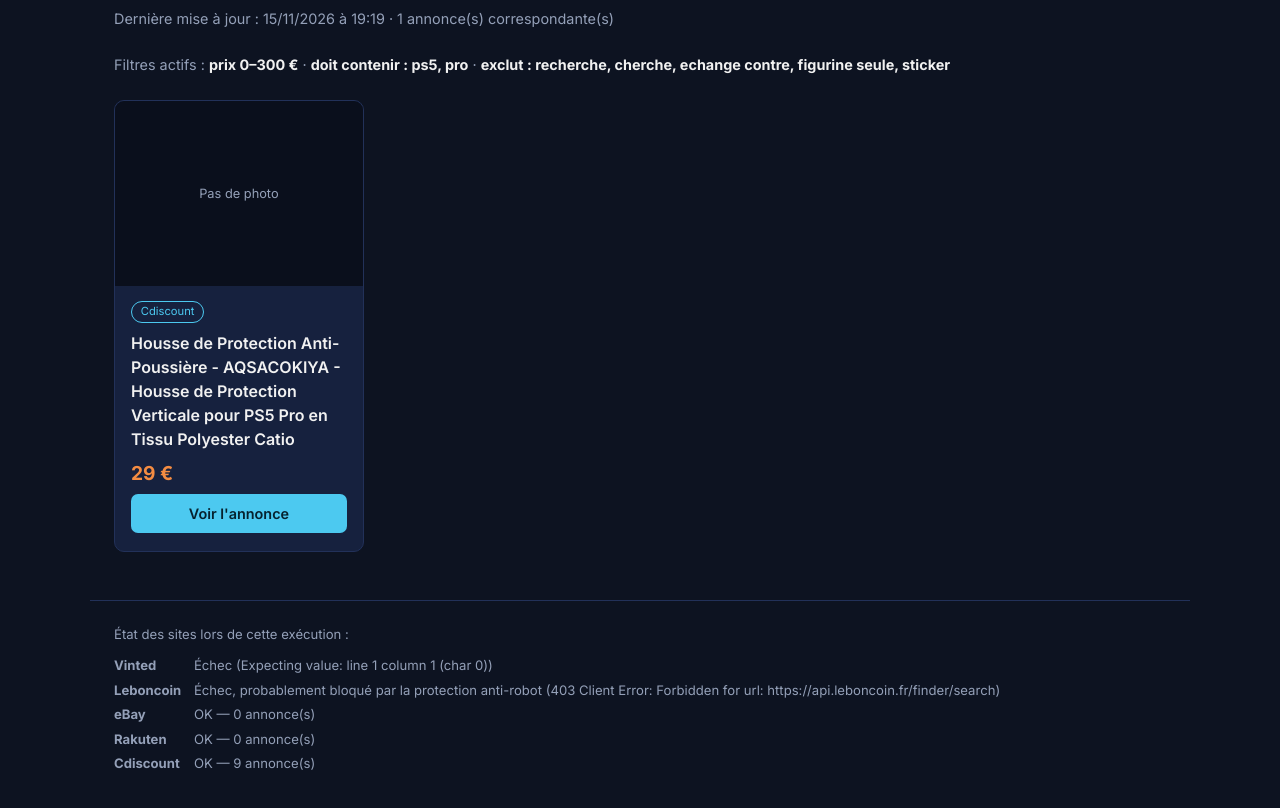
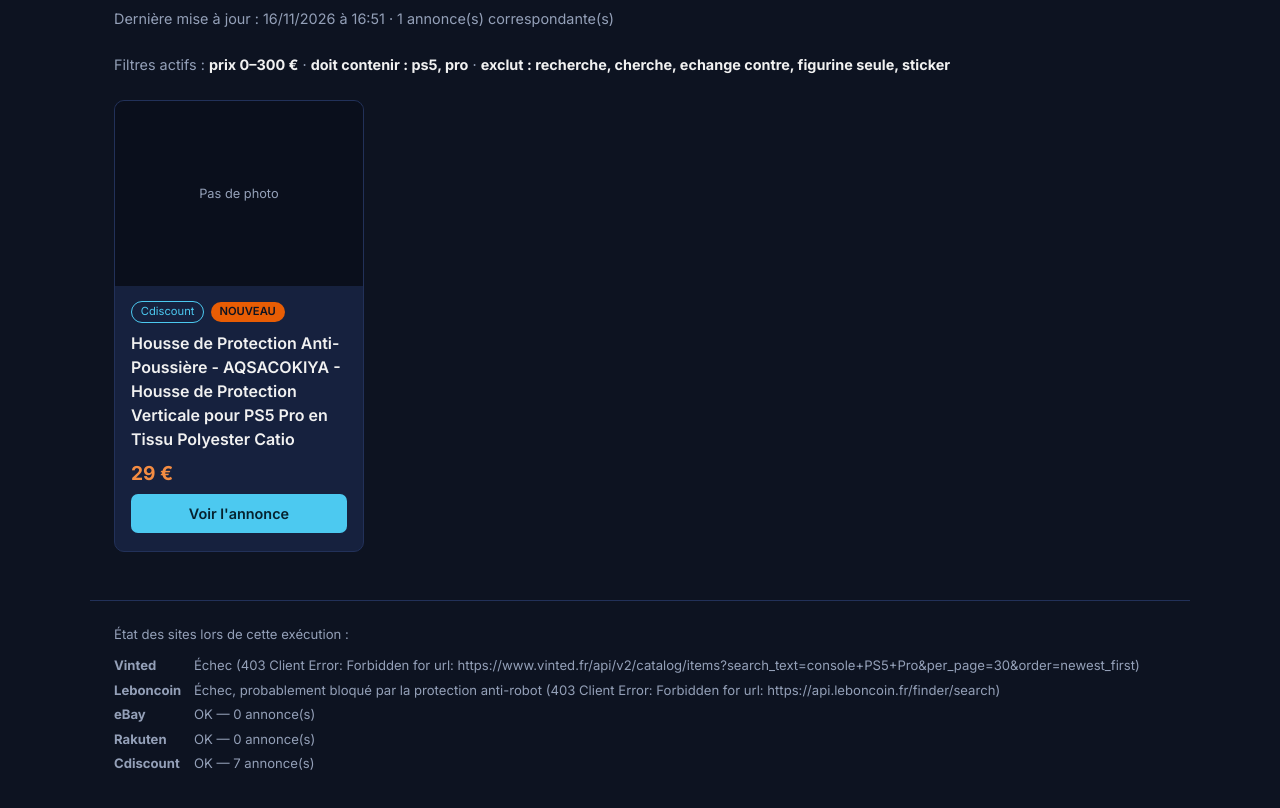
Before and after one commit to Alscino/veille-annonces, a plain HTML site: page docs/index.html in a window 1280 px wide. Shown: the part 106-914 px from the top of the page. Drawn offline with Linux system fonts and the light colour scheme.

Commit message:
Mise à jour des annonces

```diff
--- a/data/seen_listings.json
+++ b/data/seen_listings.json
@@ -1 +1 @@
-["158b05b67906", "1bdce5f05a00", "2748445c644c", "39f3e0df27c1", "64d1a3d19a33", "bcf3bfa70b5e", "be0dd983610d", "c186afbc290f", "c69563c75cf1", "e23a47080bc5", "e242e60eb38c", "e79818b9b445", "eb219fa15ec4", "ee62ac9da1d7", "f80ba5f3190f"]
+["158b05b67906", "1bdce5f05a00", "2748445c644c", "39f3e0df27c1", "64d1a3d19a33", "bcf3bfa70b5e", "be0dd983610d", "c186afbc290f", "c69563c75cf1", "e23a47080bc5", "e242e60eb38c", "e79818b9b445", "eb219fa15ec4", "ee62ac9da1d7", "f6e268f106db", "f80ba5f3190f"]
--- a/docs/index.html
+++ b/docs/index.html
@@ -159,7 +159,7 @@
 <header>
   <div class="eyebrow">VEILLE AUTOMATIQUE</div>
   <h1>console PS5 Pro</h1>
-  <div class="meta">Dernière mise à jour : 15/11/2026 à 19:19 · 1 annonce(s) correspondante(s)</div>
+  <div class="meta">Dernière mise à jour : 16/11/2026 à 16:51 · 1 annonce(s) correspondante(s)</div>
 </header>
 
 <div class="criteria">
@@ -180,12 +180,12 @@
       <div class="body">
         <div class="badge-row">
           <span class="site-badge">Cdiscount</span>
-
+          <span class="new-badge">NOUVEAU</span>
         </div>
         <h3>Housse de Protection Anti-Poussière -  AQSACOKIYA - Housse de Protection Verticale pour PS5 Pro en Tissu Polyester Catio</h3>
         <div class="price">29 €</div>
 
-        <a class="cta" href="https://www.cdiscount.com/www.cdiscount.com/jeux-pc-video-console/ps5/housse-de-protection/f-1035001-aaaon35209.html#mpos=9|mp" target="_blank" rel="noopener">Voir l'annonce</a>
+        <a class="cta" href="https://www.cdiscount.com/www.cdiscount.com/jeux-pc-video-console/ps5/housse-de-protection/f-1035001-aaaon35209.html#mpos=7|mp" target="_blank" rel="noopener">Voir l'annonce</a>
       </div>
     </div>
 
@@ -197,7 +197,7 @@
   État des sites lors de cette exécution :
   <table>
 
-    <tr><td><b>Vinted</b></td><td>Échec (Expecting value: line 1 column 1 (char 0))</td></tr>
+    <tr><td><b>Vinted</b></td><td>Échec (403 Client Error: Forbidden for url: https://www.vinted.fr/api/v2/catalog/items?search_text=console+PS5+Pro&per_page=30&order=newest_first)</td></tr>
 
     <tr><td><b>Leboncoin</b></td><td>Échec, probablement bloqué par la protection anti-robot (403 Client Error: Forbidden for url: https://api.leboncoin.fr/finder/search)</td></tr>
 
@@ -205,7 +205,7 @@
 
     <tr><td><b>Rakuten</b></td><td>OK — 0 annonce(s)</td></tr>
 
-    <tr><td><b>Cdiscount</b></td><td>OK — 9 annonce(s)</td></tr>
+    <tr><td><b>Cdiscount</b></td><td>OK — 7 annonce(s)</td></tr>
 
   </table>
 </footer>
```
